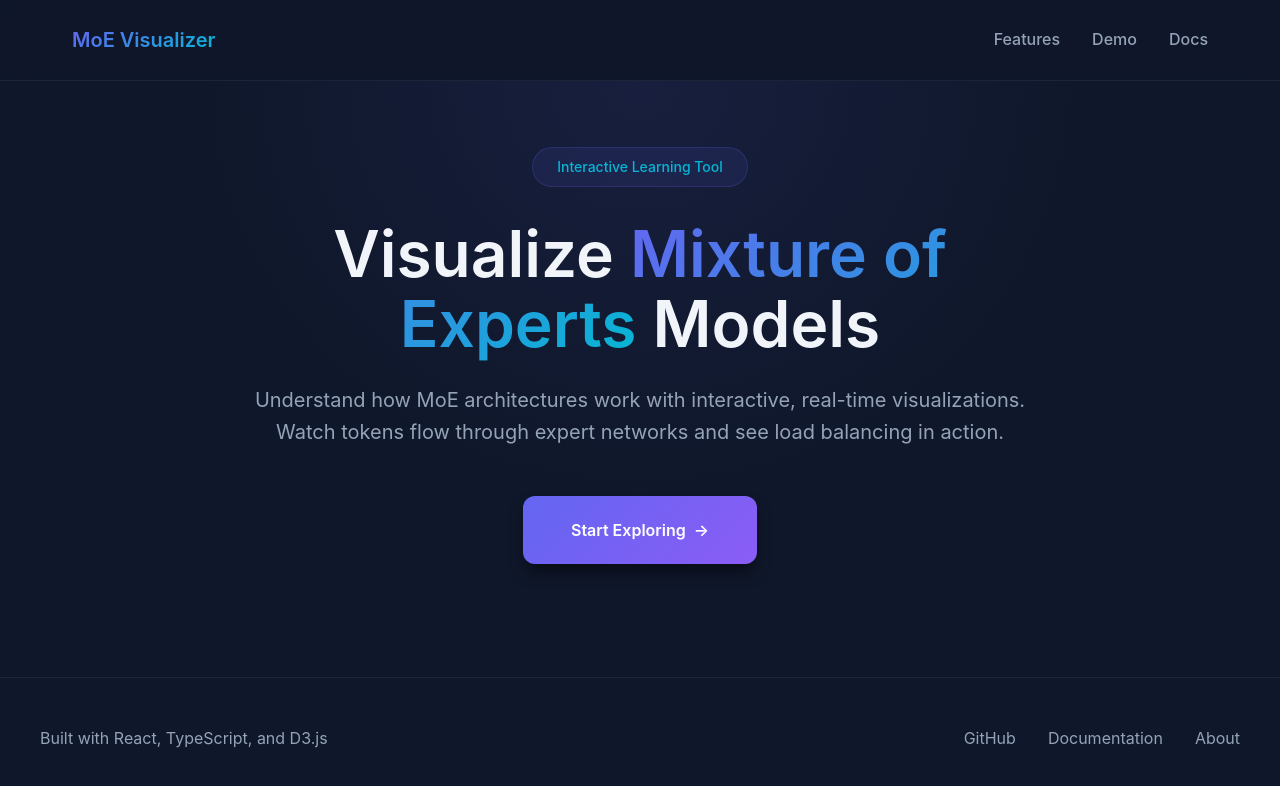
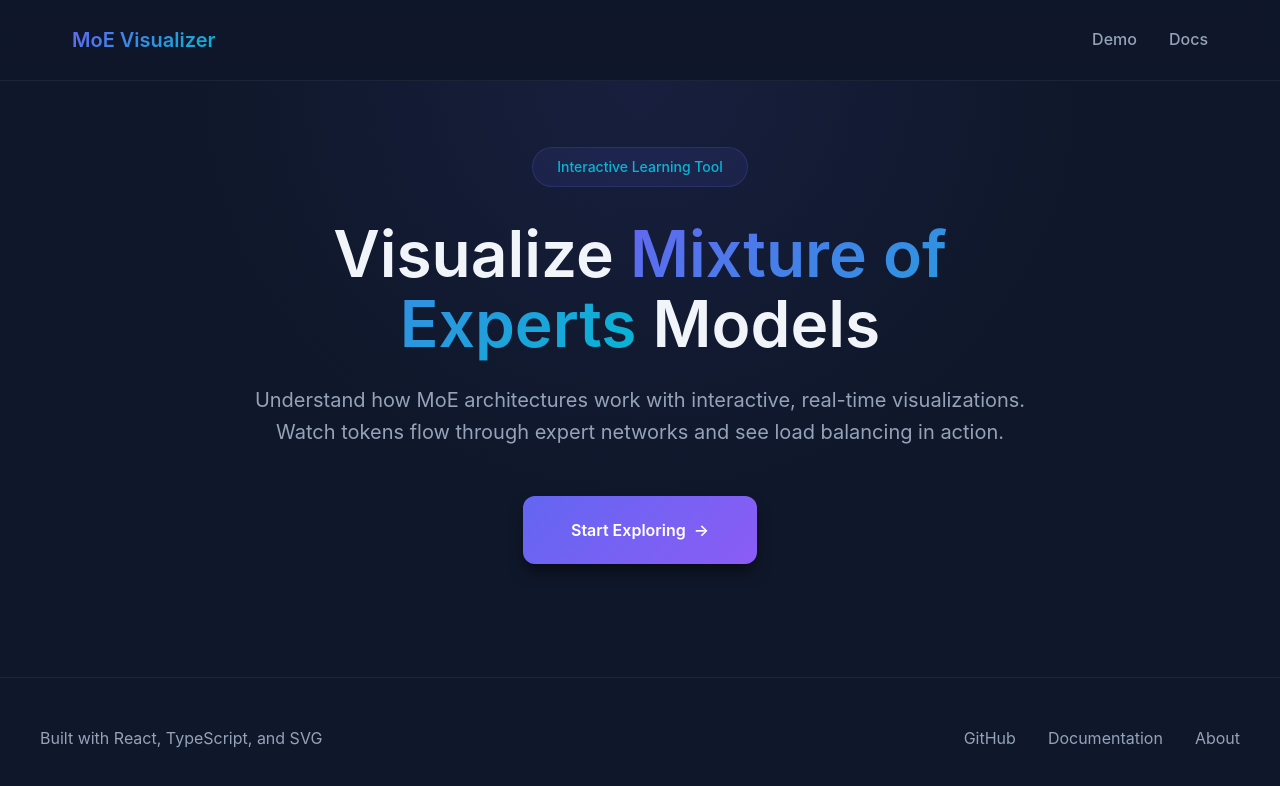
Before and after one commit to nsusanto/MoE-Visualizer, a React (Vite) app: page / in a window 1280 px wide. Shown: the top 786 px of the page. Built offline with nearby package versions, Linux system fonts and the light colour scheme.

Commit message:
Remove/update link buttons

```diff
--- a/src/components/layout/LandingPage.tsx
+++ b/src/components/layout/LandingPage.tsx
@@ -12,8 +12,7 @@ function LandingPage() {
             <span className={styles.logoText}>MoE Visualizer</span>
           </div>
           <nav className={styles.nav}>
-            <a href="#features">Features</a>
-            <a href="#demo">Demo</a>
+            <a href="/visualizer">Demo</a>
             <a href="#docs">Docs</a>
           </nav>
         </div>
@@ -47,9 +46,9 @@ function LandingPage() {
       {/* Footer */}
       <footer className={styles.footer}>
         <div className={styles.footerContent}>
-          <p>Built with React, TypeScript, and D3.js</p>
+          <p>Built with React, TypeScript, and SVG</p>
           <div className={styles.footerLinks}>
-            <a href="https://github.com" target="_blank" rel="noopener noreferrer">
+            <a href="https://github.com/nsusanto/MoE-Visualizer" target="_blank" rel="noopener noreferrer">
               GitHub
             </a>
             <a href="#docs">Documentation</a>
--- a/src/components/layout/VisualizerPage.tsx
+++ b/src/components/layout/VisualizerPage.tsx
@@ -33,8 +33,6 @@ function VisualizerPage() {
           </Link>
           <nav className={styles.nav}>
             <Link to="/">Home</Link>
-            <a href="#controls">Controls</a>
-            <a href="#metrics">Metrics</a>
           </nav>
         </div>
       </header>
```
